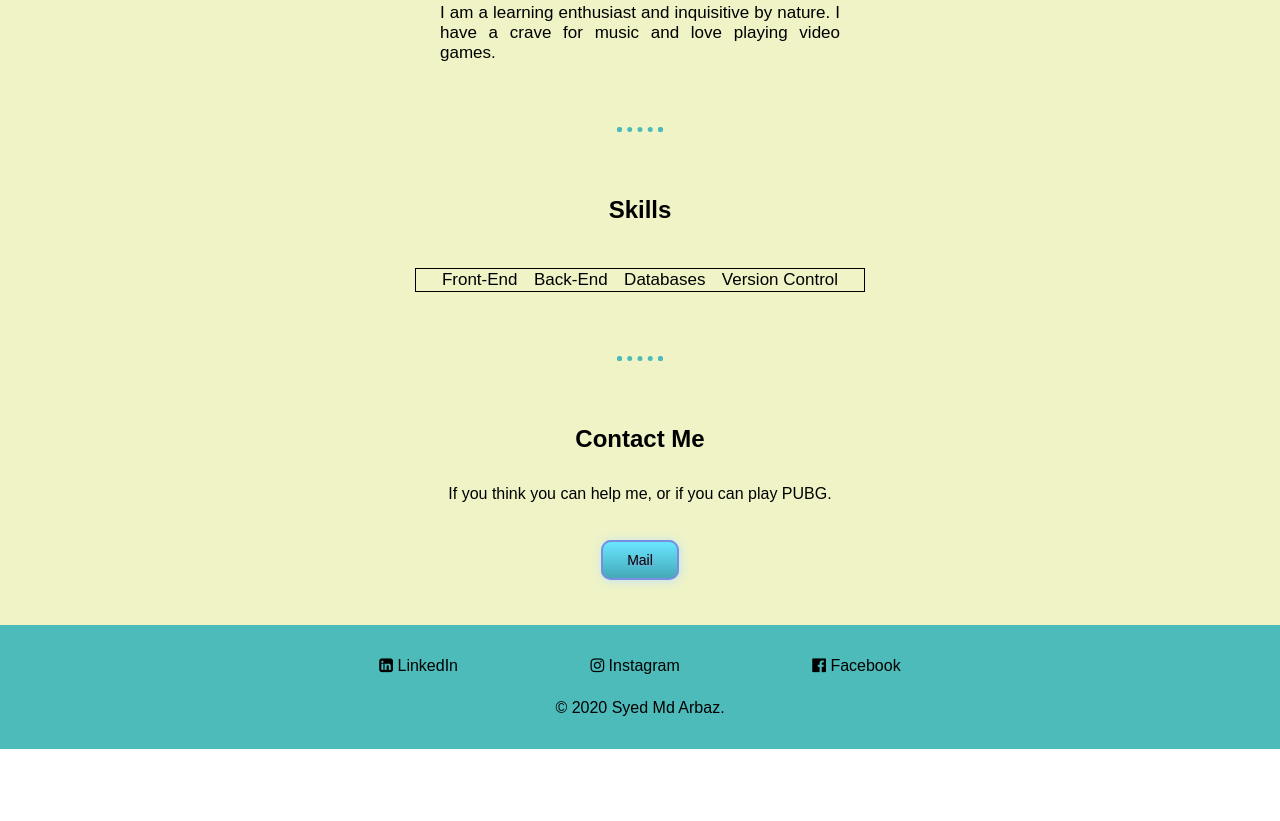
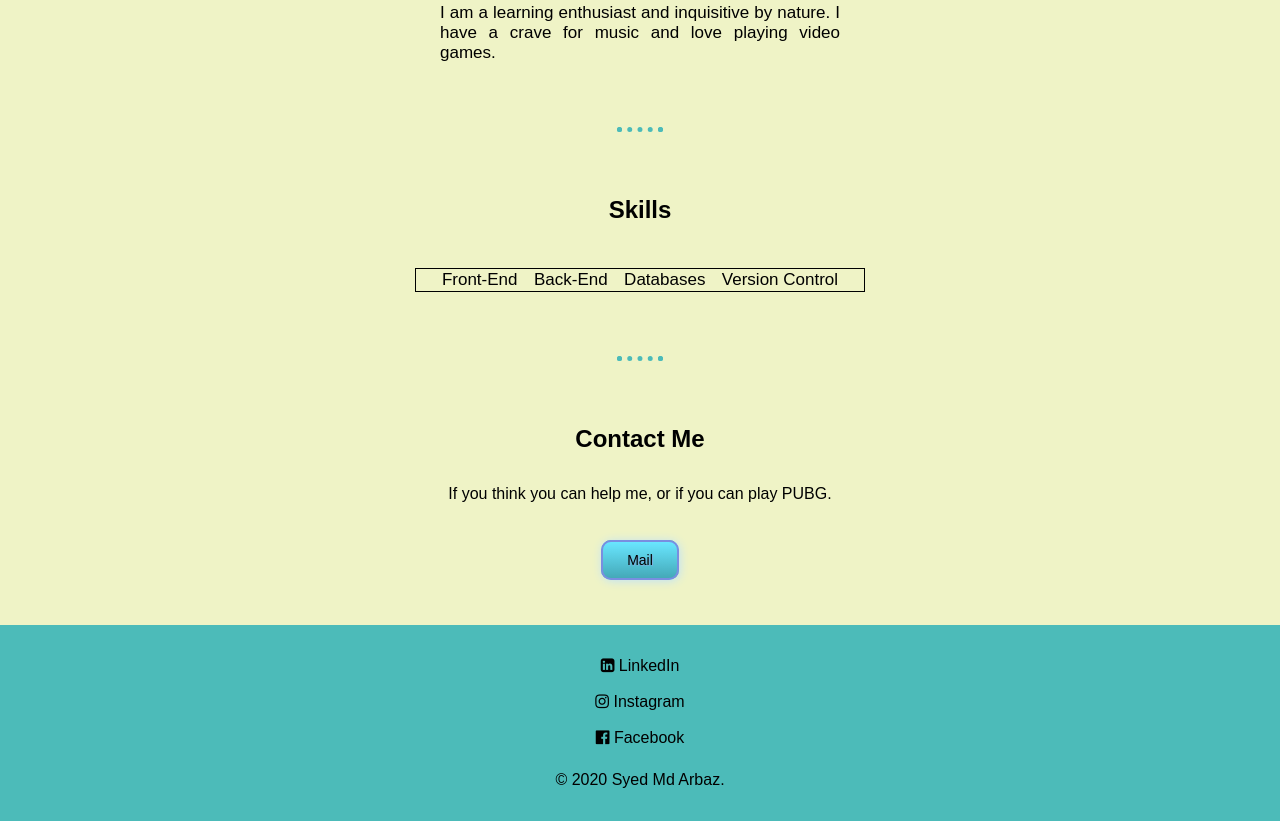
Before and after one commit to FarmACyst/farmacyst.github.io, a plain HTML site: page index.html in a window 1280 px wide. Shown: the part 1127-1948 px from the top of the page. Before the commit the page ends 1876 px from the top, so only its background shows below. Drawn offline with Linux system fonts and the light colour scheme; a web font is replaced by a local one.

Commit message:
'final-1'

```diff
--- a/index.html
+++ b/index.html
@@ -74,8 +74,8 @@
     </div>
   </div>
   <div class="bottom-container">
-  <a class="footer-link" href="https://in.linkedin.com/in/syed-md-arbaz-b3331b193"><i class="fa fa-linkedin-square" aria-hidden="true"></i> LinkedIn</a>
-  <a class="footer-link" href="https://www.instagram.com/arbaz__mohammad/"><i class="fa fa-instagram" aria-hidden="true"></i> Instagram</a>
+  <a class="footer-link" href="https://in.linkedin.com/in/syed-md-arbaz-b3331b193"><i class="fa fa-linkedin-square" aria-hidden="true"></i> LinkedIn</a> <br> <br>
+  <a class="footer-link" href="https://www.instagram.com/arbaz__mohammad/"><i class="fa fa-instagram" aria-hidden="true"></i> Instagram</a> <br> <br>
   <a class="footer-link" href="https://www.facebook.com/arbaz.mohammad.9"><i class="fa fa-facebook-official" aria-hidden="true"></i> Facebook</a>
   <p class="copyright">© 2020 Syed Md Arbaz.</p>
   <script src="app.js" type="text/javascript"></script>
--- a/style.css
+++ b/style.css
@@ -333,6 +333,7 @@ ul{
 a{
   margin-left: 5vw;
   margin-right: 5vw;
+  margin-top: 10%;
   text-decoration: none;
   color: black;
   font-family: 'Muli', sans-serif;
```
